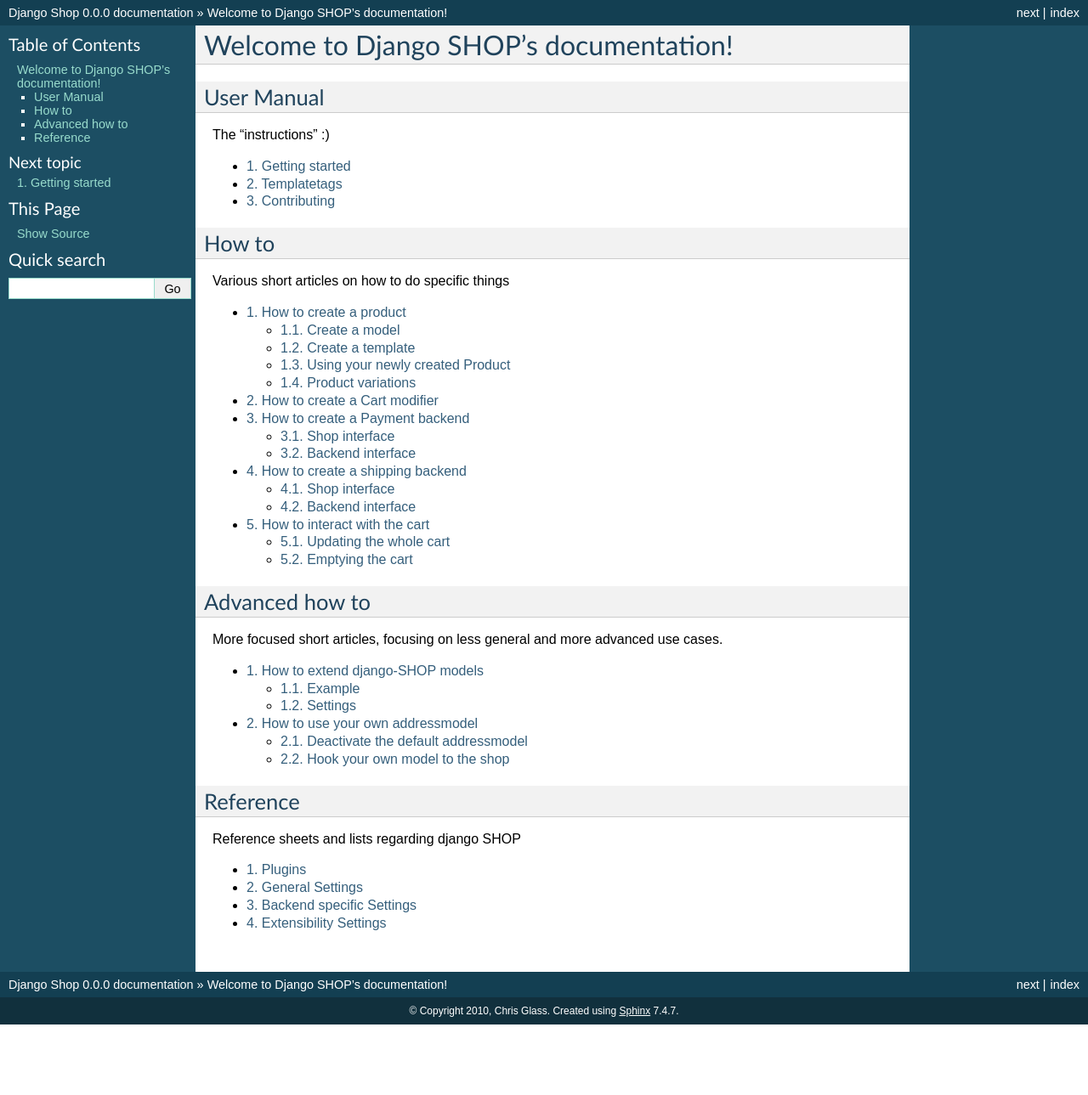
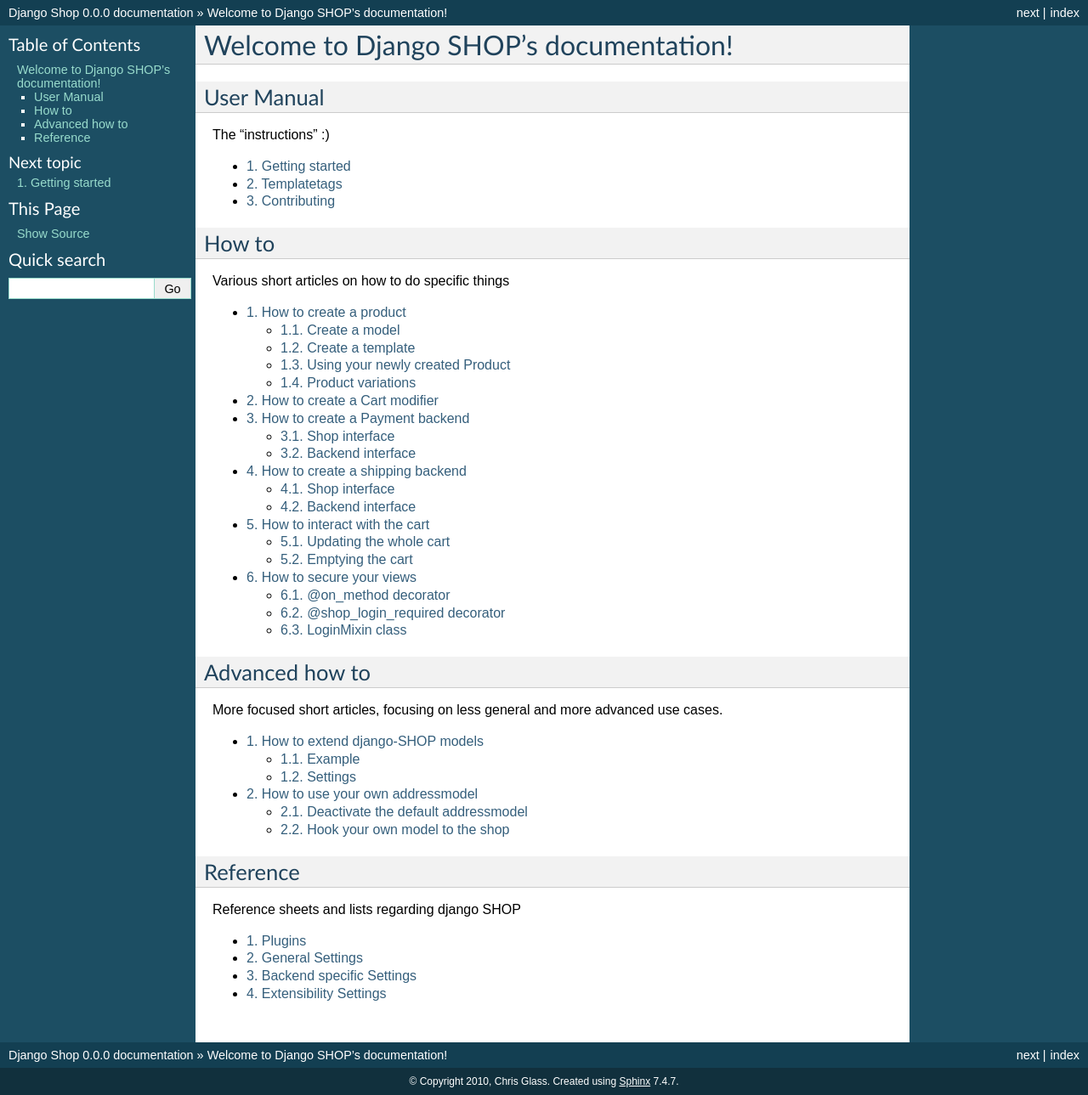
Before and after one commit to Huskarhero/django-shop, a Sphinx documentation site: the page built from docs/index.rst, in a window 1280 px wide. Shown: the whole page at 85% size. Built offline with Sphinx 7.4.7, drawn with Linux system fonts in a browser that asks for light colours; before the commit the page ends 1206 px from its top, so only the background shows below that.

Commit message:
added new how-to article to index.rst

```diff
--- a/docs/index.rst
+++ b/docs/index.rst
@@ -30,6 +30,7 @@
     howto/how-to-payment
     howto/how-to-shipping
     howto/how-to-interact-with-the-cart
+    howto/how-to-secure-your-views
 
 Advanced how to
 ===============
```
